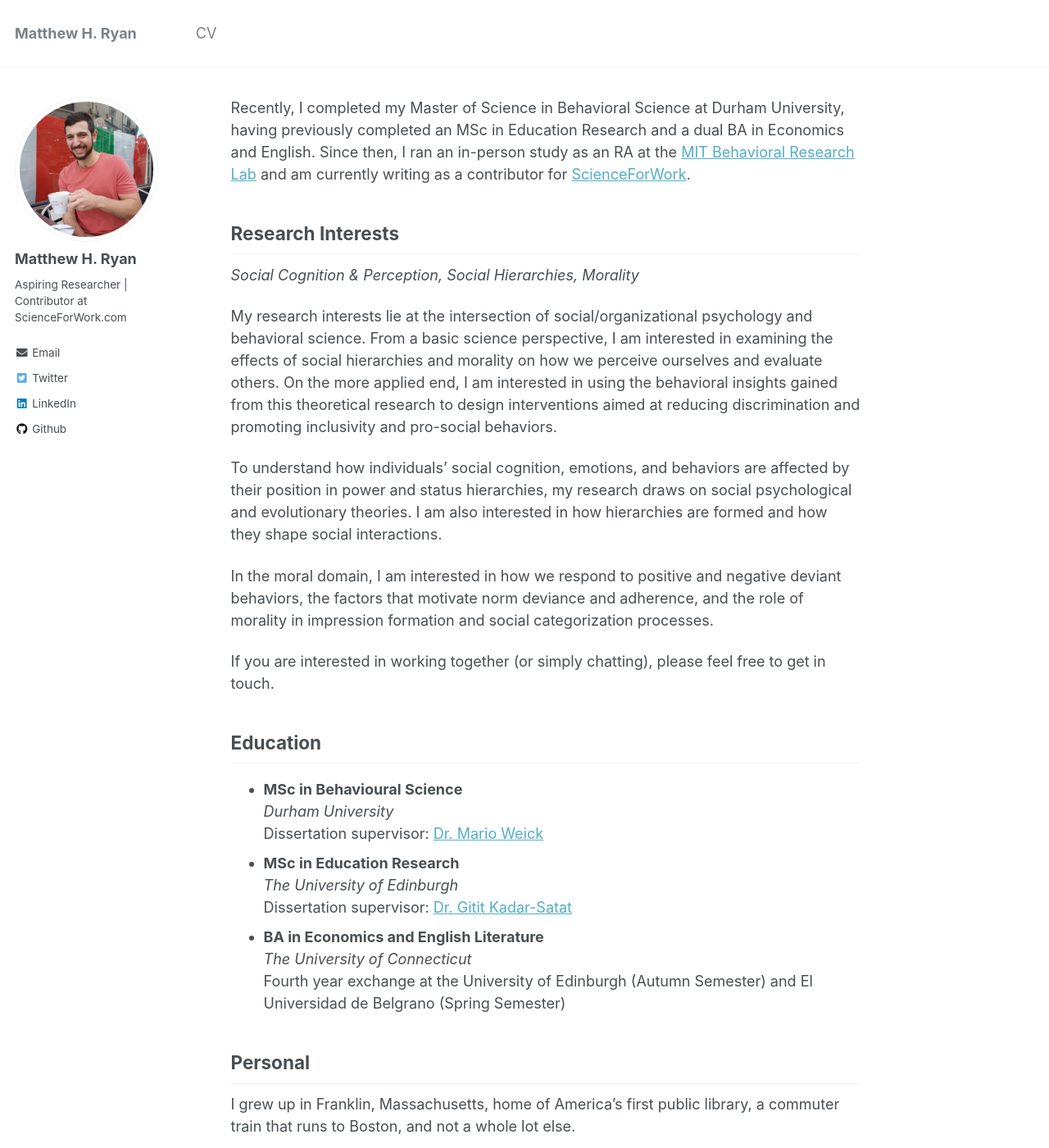
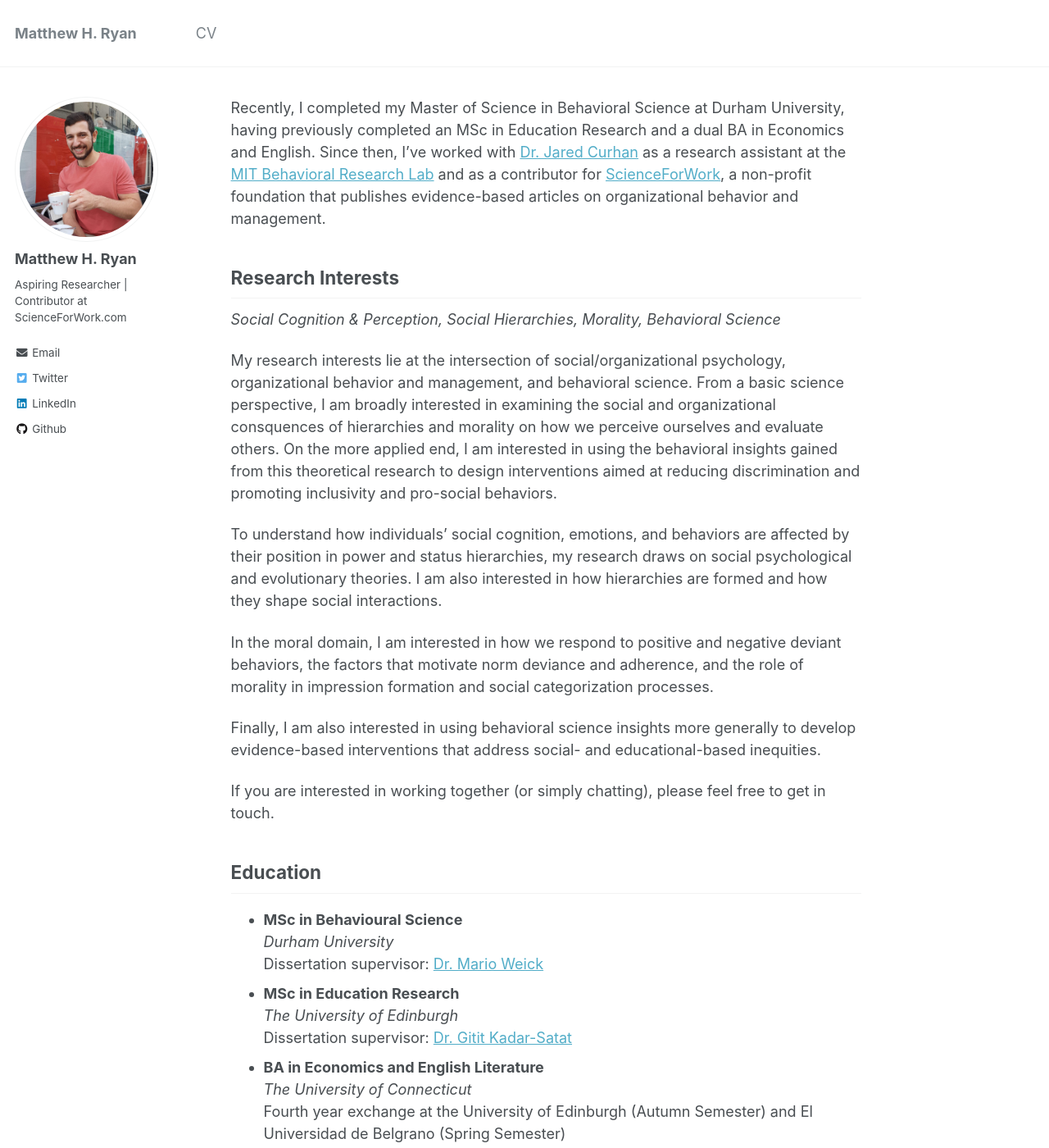
Before and after one commit to mattyhryan/mattyhryan.github.io, a Jekyll site: the page built from _pages/about.md, in a window 1280 px wide and 1400 px high. Shown: the whole window at 82% size. Built offline with Jekyll 4.4.1, drawn with Linux system fonts in a browser that asks for light colours.

Commit message:
Update about.md

```diff
--- a/_pages/about.md
+++ b/_pages/about.md
@@ -7,17 +7,19 @@ redirect_from:
   - /about.html
 ---
 
-Recently, I completed my Master of Science in Behavioral Science at Durham University, having previously completed an MSc in Education Research and a dual BA in Economics and English. Since then, I ran an in-person study as an RA at the [MIT Behavioral Research Lab](https://brl.mit.edu/) and am currently writing as a contributor for [ScienceForWork](https://scienceforwork.com/).
+Recently, I completed my Master of Science in Behavioral Science at Durham University, having previously completed an MSc in Education Research and a dual BA in Economics and English. Since then, I've worked with [Dr. Jared Curhan](http://web.mit.edu/curhan/www/) as a research assistant at the [MIT Behavioral Research Lab](https://brl.mit.edu/) and as a contributor for [ScienceForWork](https://scienceforwork.com/), a non-profit foundation that publishes evidence-based articles on organizational behavior and management.
 
 ## Research Interests
 
-*Social Cognition & Perception, Social Hierarchies, Morality*
+*Social Cognition & Perception, Social Hierarchies, Morality, Behavioral Science*
 
-My research interests lie at the intersection of social/organizational psychology and behavioral science. From a basic science perspective, I am interested in examining the effects of social hierarchies and morality on how we perceive ourselves and evaluate others. On the more applied end, I am interested in using the behavioral insights gained from this theoretical research to design interventions aimed at reducing discrimination and promoting inclusivity and pro-social behaviors.
+My research interests lie at the intersection of social/organizational psychology, organizational behavior and management, and behavioral science. From a basic science perspective, I am broadly interested in examining the social and organizational consquences of hierarchies and morality on how we perceive ourselves and evaluate others. On the more applied end, I am interested in using the behavioral insights gained from this theoretical research to design interventions aimed at reducing discrimination and promoting inclusivity and pro-social behaviors.
 
 To understand how individuals' social cognition, emotions, and behaviors are affected by their position in power and status hierarchies, my research draws on social psychological and evolutionary theories. I am also interested in how hierarchies are formed and how they shape social interactions.
 
 In the moral domain, I am interested in how we respond to positive and negative deviant behaviors, the factors that motivate norm deviance and adherence, and the role of morality in impression formation and social categorization processes.
+
+Finally, I am also interested in using behavioral science insights more generally to develop evidence-based interventions that address social- and educational-based inequities.
 
 If you are interested in working together (or simply chatting), please feel free to get in touch.
 
```
